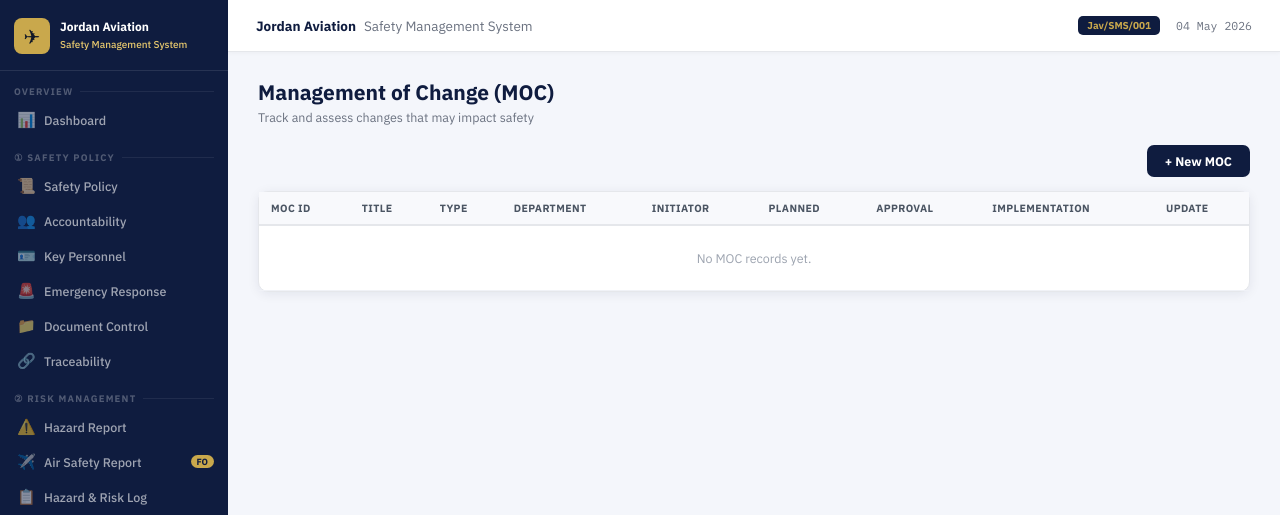
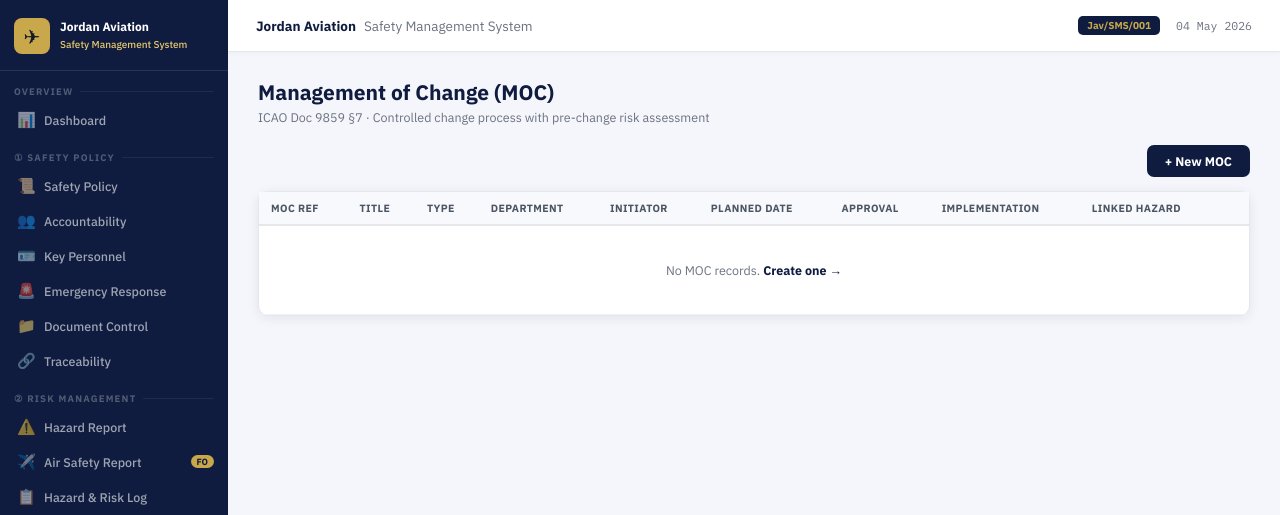
Before and after one commit to omarbarghouth/jav-sms, a Flask app: page /moc in a window 1280 px wide. Shown: the top 515 px of the page. Run offline with Flask 3, Linux system fonts and the light colour scheme.

Commit message:
Add files via upload

```diff
--- a/templates/investigation/moc_list.html
+++ b/templates/investigation/moc_list.html
@@ -2,37 +2,80 @@
 {% block title %}Management of Change{% endblock %}
 {% block content %}
 <div class="page-title">Management of Change (MOC)</div>
-<div class="page-sub">Track and assess changes that may impact safety</div>
-<div style="display:flex;justify-content:flex-end;margin-bottom:14px"><a href="/moc/new" class="btn btn-nav">+ New MOC</a></div>
+<div class="page-sub">ICAO Doc 9859 §7 · Controlled change process with pre-change risk assessment</div>
+
+<div style="display:flex;justify-content:flex-end;margin-bottom:14px">
+  <a href="/moc/new" class="btn btn-nav">+ New MOC</a>
+</div>
+
 <div class="card" style="padding:0">
   <div class="tbl-wrap">
     <table>
-      <thead><tr><th>MOC ID</th><th>Title</th><th>Type</th><th>Department</th><th>Initiator</th><th>Planned</th><th>Approval</th><th>Implementation</th><th>Update</th></tr></thead>
+      <thead>
+        <tr>
+          <th>MOC Ref</th>
+          <th>Title</th>
+          <th>Type</th>
+          <th>Department</th>
+          <th>Initiator</th>
+          <th>Planned Date</th>
+          <th>Approval</th>
+          <th>Implementation</th>
+          <th>Linked Hazard</th>
+          <th></th>
+        </tr>
+      </thead>
       <tbody>
         {% for m in mocs %}
         <tr>
-          <td class="mono">{{ m.id }}</td>
-          <td style="max-width:180px;font-size:12px">{{ m.title }}</td>
-          <td><span class="badge b-blue">{{ m.change_type }}</span></td>
-          <td>{{ m.department.code if m.department else '—' }}</td>
-          <td style="font-size:12px">{{ m.initiator }}</td>
-          <td style="font-size:12px">{{ m.planned_date }}</td>
-          <td>{% if m.approval_status=='Approved' %}<span class="badge b-green">Approved</span>{% elif m.approval_status=='Rejected' %}<span class="badge b-red">Rejected</span>{% else %}<span class="badge b-yellow">Pending</span>{% endif %}</td>
-          <td>{% if m.implementation_status=='Completed' %}<span class="badge b-green">Completed</span>{% elif m.implementation_status=='In Progress' %}<span class="badge b-blue">In Progress</span>{% else %}<span class="badge b-gray">Not Started</span>{% endif %}</td>
+          <td><span class="ctrl-num">{{ m.id }}</span></td>
+          <td style="font-size:13px;font-weight:600;max-width:160px">{{ m.title or '—' }}</td>
+          <td><span class="badge b-orange" style="font-size:10px">{{ m.change_type or '—' }}</span></td>
+          <td style="font-size:12px">{{ m.department.code if m.department else '—' }}</td>
+          <td style="font-size:12px">{{ m.initiator or '—' }}</td>
+          <td style="font-size:12px">{{ m.planned_date or '—' }}</td>
           <td>
-            <form method="POST" action="/moc/{{ m.id }}/update" style="display:flex;flex-direction:column;gap:4px">
-              <select name="approval_status" style="font-size:11px;padding:3px;border:1px solid var(--border);border-radius:5px">
-                {% for s in ['Pending','Approved','Rejected'] %}<option {% if m.approval_status==s %}selected{% endif %}>{{ s }}</option>{% endfor %}
-              </select>
-              <select name="implementation_status" style="font-size:11px;padding:3px;border:1px solid var(--border);border-radius:5px">
-                {% for s in ['Not Started','In Progress','Completed'] %}<option {% if m.implementation_status==s %}selected{% endif %}>{{ s }}</option>{% endfor %}
-              </select>
-              <button type="submit" class="btn btn-nav btn-sm" style="padding:3px 8px">✓</button>
-            </form>
+            {% if m.approval_status=='Approved' %}<span class="badge b-green">Approved</span>
+            {% elif m.approval_status=='Rejected' %}<span class="badge b-red">Rejected</span>
+            {% elif m.approval_status=='Pending' %}<span class="badge b-yellow">Pending</span>
+            {% else %}<span class="badge b-gray">{{ m.approval_status or '—' }}</span>{% endif %}
+          </td>
+          <td>
+            {% if m.implementation_status=='Completed' %}<span class="badge b-green">Done</span>
+            {% elif m.implementation_status=='In Progress' %}<span class="badge b-blue">In Progress</span>
+            {% else %}<span class="badge b-gray">{{ m.implementation_status or 'Pending' }}</span>{% endif %}
+          </td>
+          <td>
+            {% if m.hazard_id %}
+            <a href="/hazard-log/{{ m.hazard_id }}" class="mono" style="color:#1d4ed8;font-size:11px">{{ m.hazard_id }}</a>
+            {% else %}<span style="color:#d1d5db">—</span>{% endif %}
+          </td>
+          <td>
+            <details>
+              <summary style="font-size:11px;cursor:pointer;color:var(--navy);font-weight:700">Update</summary>
+              <form method="POST" action="/moc/{{ m.id }}/update"
+                    style="padding:10px 0;display:flex;flex-direction:column;gap:7px;min-width:200px">
+                <select name="approval_status" style="font-size:11px;padding:4px;border:1px solid var(--border);border-radius:5px">
+                  {% for s in ['Pending','Approved','Rejected','Conditional'] %}
+                  <option {% if m.approval_status==s %}selected{% endif %}>{{ s }}</option>{% endfor %}
+                </select>
+                <select name="implementation_status" style="font-size:11px;padding:4px;border:1px solid var(--border);border-radius:5px">
+                  {% for s in ['Pending','In Progress','Completed','Cancelled'] %}
+                  <option {% if m.implementation_status==s %}selected{% endif %}>{{ s }}</option>{% endfor %}
+                </select>
+                <input type="text" name="approved_by" value="{{ m.approved_by or '' }}"
+                       placeholder="Approved by" style="font-size:11px;padding:4px;border:1px solid var(--border);border-radius:5px"/>
+                <button type="submit" class="btn btn-nav btn-sm">Save</button>
+              </form>
+            </details>
           </td>
         </tr>
         {% else %}
-        <tr><td colspan="9" style="text-align:center;color:#9ca3af;padding:24px">No MOC records yet.</td></tr>
+        <tr>
+          <td colspan="10" style="text-align:center;color:var(--muted);padding:36px">
+            No MOC records. <a href="/moc/new" style="color:var(--navy);font-weight:700">Create one →</a>
+          </td>
+        </tr>
         {% endfor %}
       </tbody>
     </table>
```
